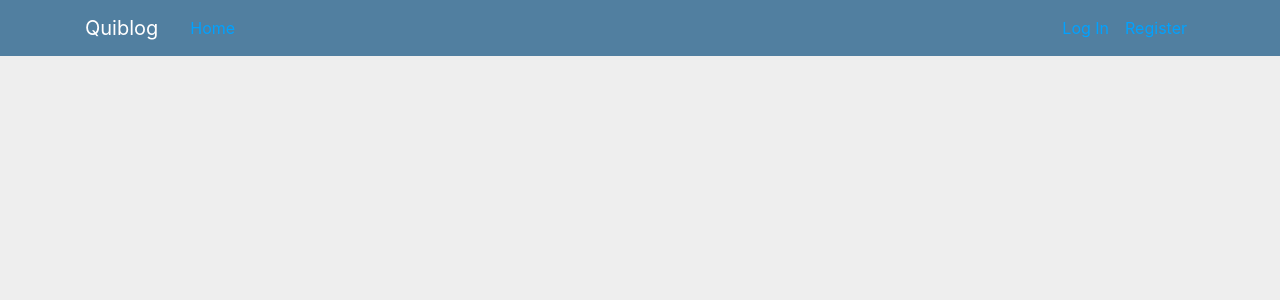
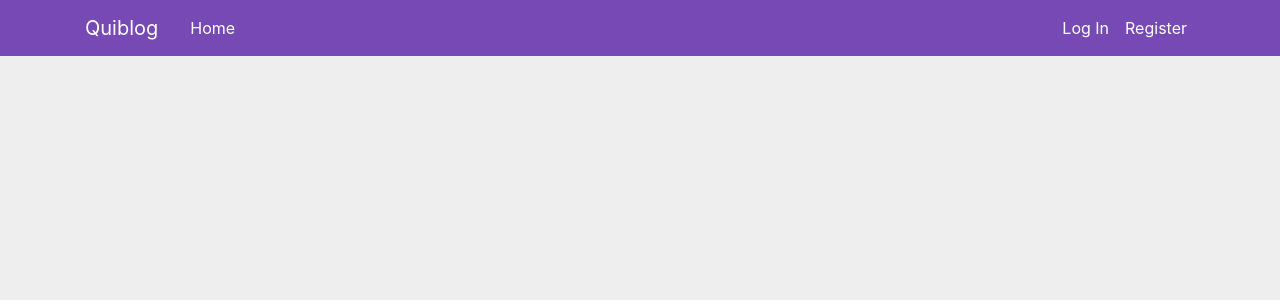
Before and after one commit to Agi7an/Quiblog, a Django app: page / in a window 1280 px wide. Shown: the top 300 px of the page. Run offline with Django 3.2, Linux system fonts and the light colour scheme; data that the repository does not hold is empty; some libraries are stand-ins or nearby versions.

Commit message:
Updated main.css

```diff
--- a/blog/static/blog/main.css
+++ b/blog/static/blog/main.css
@@ -1,6 +1,6 @@
 body {
     background: #eeeeee;
-    color: #333333;
+    color: #7749b4;
     margin-top: 5rem;
   }
 
@@ -13,11 +13,11 @@ body {
   }
 
   .bg-steel {
-    background-color: #517fa0;
+    background-color: #7749b4;
   }
 
   .site-header .navbar-nav .nav-link {
-    color: #00a2ff;
+    color: #ffffff;
   }
 
   .site-header .navbar-nav .nav-link:hover {
@@ -57,8 +57,8 @@ body {
   }
 
   .profile-img {
-    height: 125px;
-    width: 125px;
+    height: 60px;
+    width: 60px;
     margin-right: 16px;
   }
 
@@ -84,6 +84,8 @@ body {
     width: 125px;
     margin-right: 20px;
     margin-bottom: 16px;
+    padding-bottom: 2px;
+    padding-top: 2px;
   }
 
   .account-heading {
```
